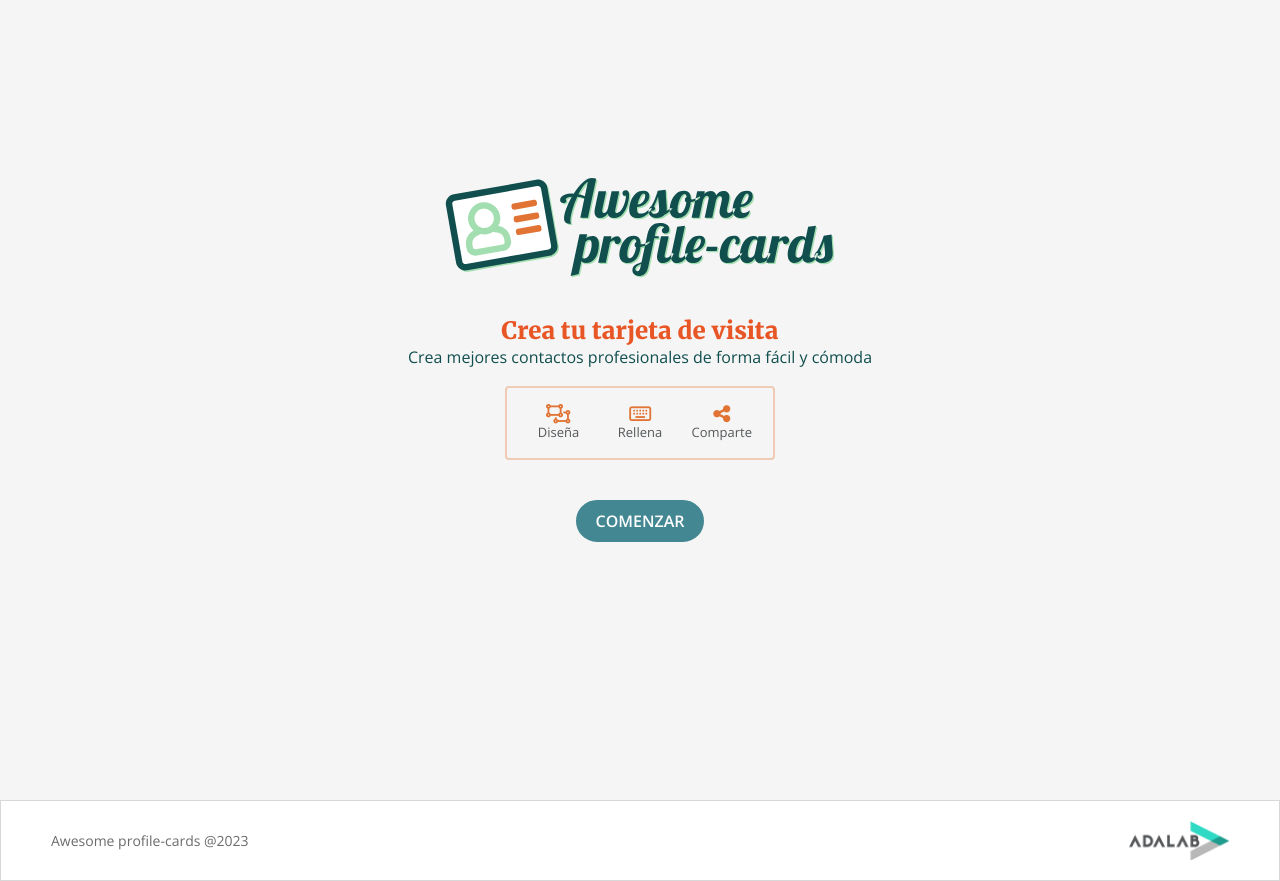
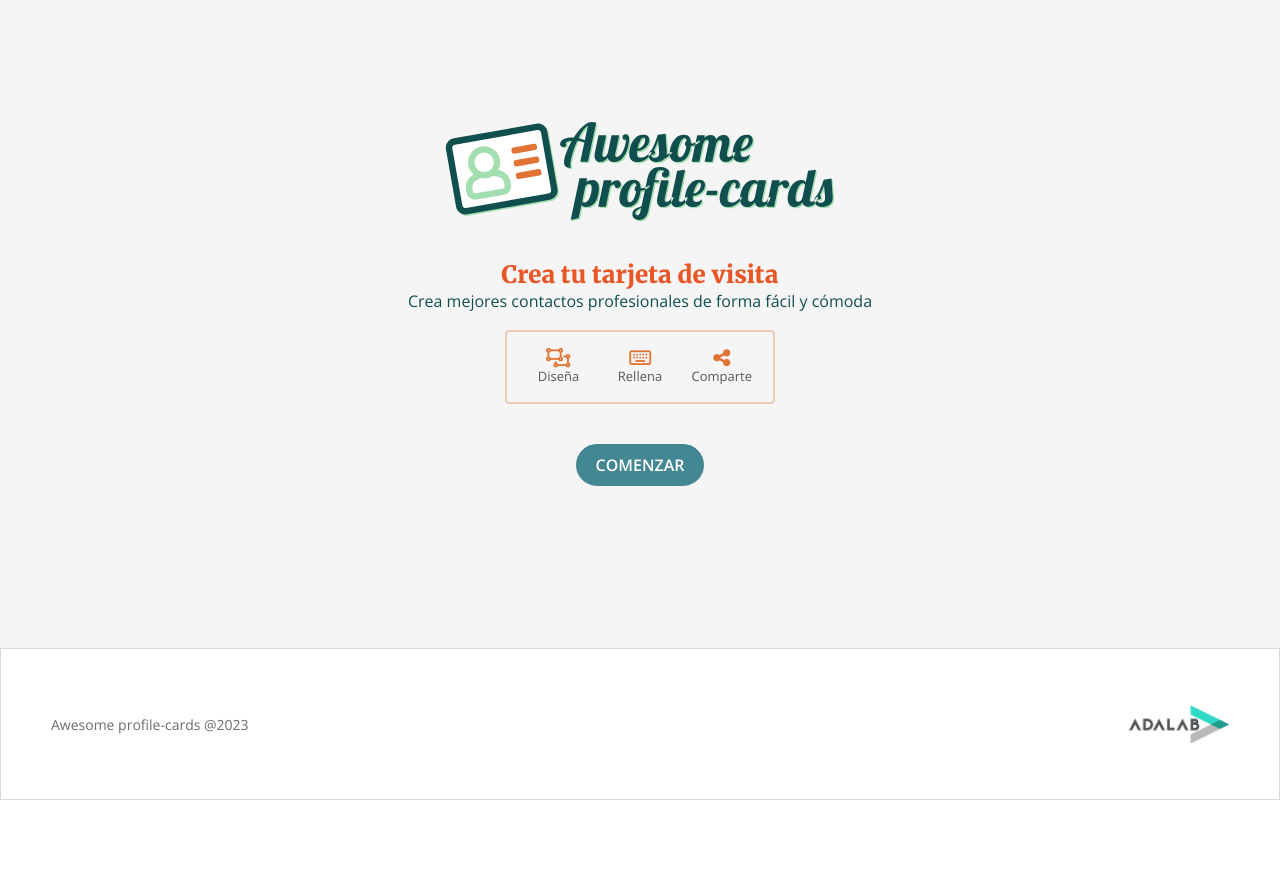
Before and after one commit to virchaca/Addams-Family-profile-cards-MII-, a website: page docs/index.html in a window 1280 px wide. After the commit the page ends 800 px from the top, so only its background shows below. Drawn offline with nearby package versions, Linux system fonts and the light colour scheme; files that its build step writes are made by us from their sources.

Commit message:
footer included in viewpor height

```diff
--- a/src/scss/layout/_footer.scss
+++ b/src/scss/layout/_footer.scss
@@ -1,4 +1,5 @@
 .footer {
+  height: 19vh;
   @include center-column;
   gap: 1.2rem;
   background-color: $whiteTwo;
--- a/src/scss/layout/_header.scss
+++ b/src/scss/layout/_header.scss
@@ -5,7 +5,7 @@
     display: flex;
     align-items: flex-end;
     justify-content: center;
-    height: 35vh;
+    height: 28vh;
     .imgIndex {
         width: 25rem;
         height: 6.3rem;
--- a/src/scss/layout/_main-land.scss
+++ b/src/scss/layout/_main-land.scss
@@ -2,7 +2,7 @@
   @include center-column;
   justify-content: flex-start;
   background-color: $whiteFour;
-  height: 65vh;
+  height: 53vh;
   &__title {
     margin-top: 3.5rem;
     @include textStyle($merriweather, $blackBold, 2rem, $tomato);
```
